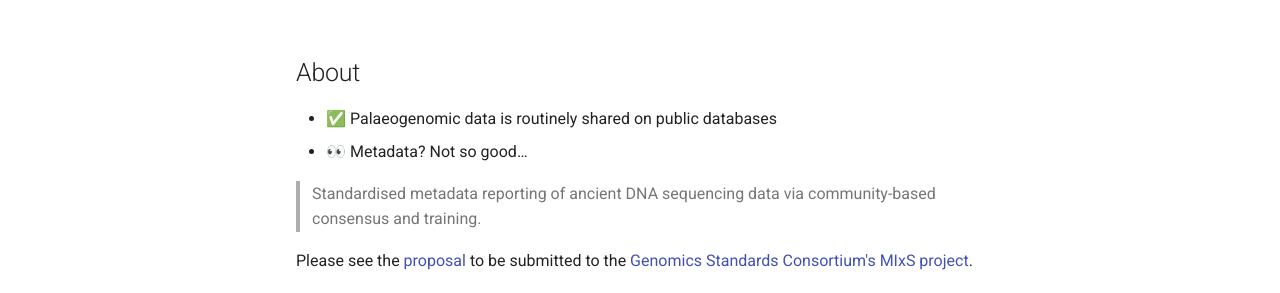
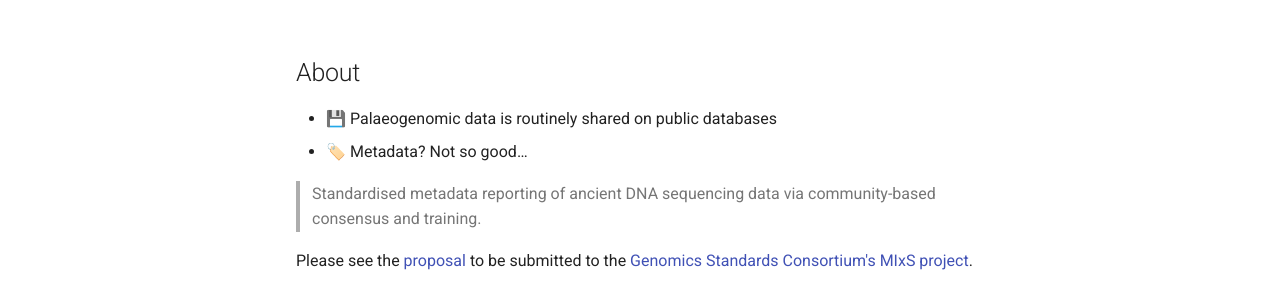
Before and after one commit to MIxS-MInAS/MIxS-MInAS.github.io, an MkDocs documentation site: the page built from docs/index.md, in a window 1280 px wide. Shown: the part 239-532 px from the top of the page. Built offline with MkDocs 1.6.1 and Material for MkDocs 9.7.7, drawn with Linux system fonts in a browser that asks for light colours.

Commit message:
Update emojis

```diff
--- a/docs/index.md
+++ b/docs/index.md
@@ -2,8 +2,8 @@
 
 ## About
 
-- ✅ Palaeogenomic data is routinely shared on public databases
-- 👀 Metadata? Not so good…
+- 💾 Palaeogenomic data is routinely shared on public databases
+- 🏷️ Metadata? Not so good…
 
 > Standardised metadata reporting of ancient DNA sequencing data via community-based consensus and training.
 
```
